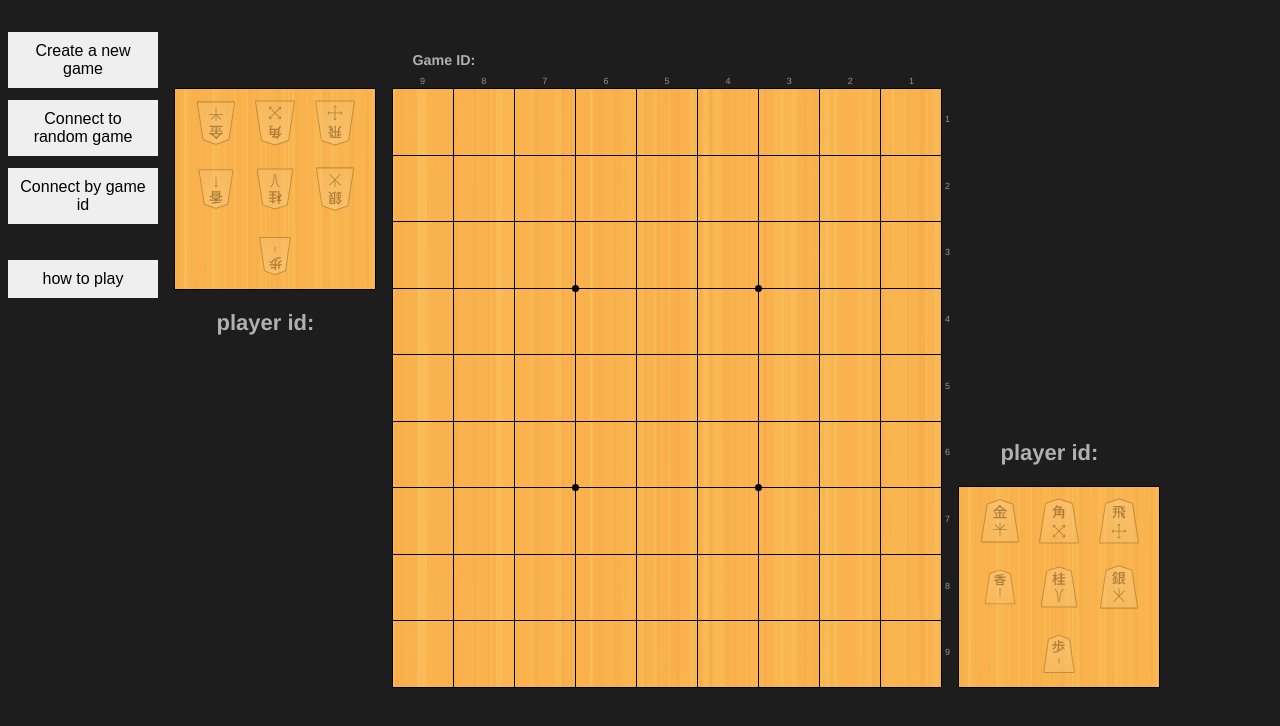
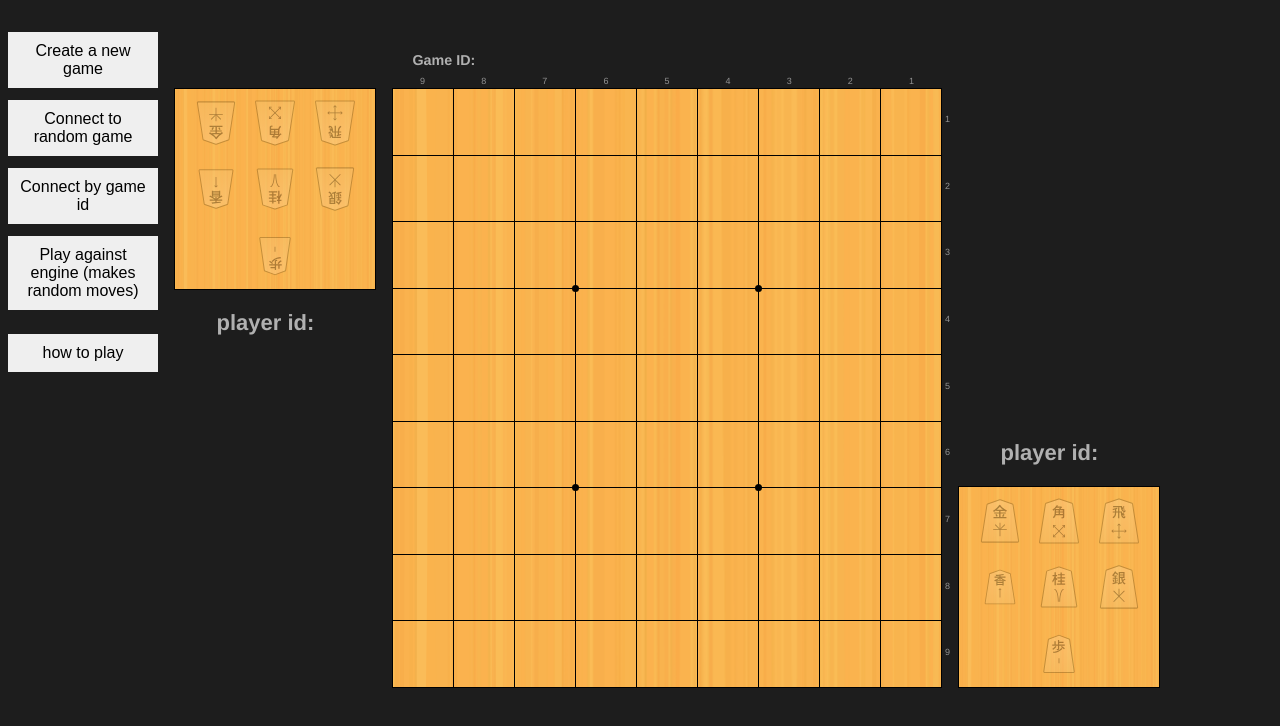
Before and after one commit to penguin-enthusiast/shogi-frontend, a React (Vite) app: page / in a window 1280 px wide. Shown: the top 726 px of the page. Built offline with nearby package versions, Linux system fonts and the light colour scheme.

Commit message:
add engine that plays random moves

```diff
--- a/src/SidePanel.tsx
+++ b/src/SidePanel.tsx
@@ -94,21 +94,40 @@ function SidePanel({game, setGame}: {game: Game| null, setGame: Dispatch<SetStat
         return true;
     }
 
+    const createEngineGame = () => {
+        if (!leaveGameConfirmation()) {
+            return;
+        }
+        const stompClient = stompClientRef.current;
+        stompClient.subscribe('/user/topic/game', joinGame);
+        if (stompClient && stompClient.connected) {
+            stompClient.publish({
+                destination: '/app/create-engine',
+                body: JSON.stringify({
+                    "engine": "random"
+                }),
+            });
+        } else {
+            console.error('Stomp client is not connected');
+        }
+    }
+
     return (
         <div>
             <button name="createNewGameBtn" onClick={createGame} className="button">Create a new game</button>
             <br/>
             <br/>
-            <button onClick={connectToRandom} className="button">Connect to random game</button>
+            <button name="connectRandomBtn" onClick={connectToRandom} className="button">Connect to random game</button>
             <br/>
             <br/>
             <button name="connectByGameIdBtn" onClick={connectToSpecificGame} className="button">Connect by game id</button>
             <br/>
             <br/>
+            <button name="createEngineGameBtn" onClick={createEngineGame} className="button">Play against engine (makes random moves)</button>
+            <br/>
             <br/>
             <br/>
             <button className="button" onClick={() => {if (leaveGameConfirmation()) window.location.replace("/help.html");}}>how to play</button>
-            <br/>
         </div>
     )
 }
```
